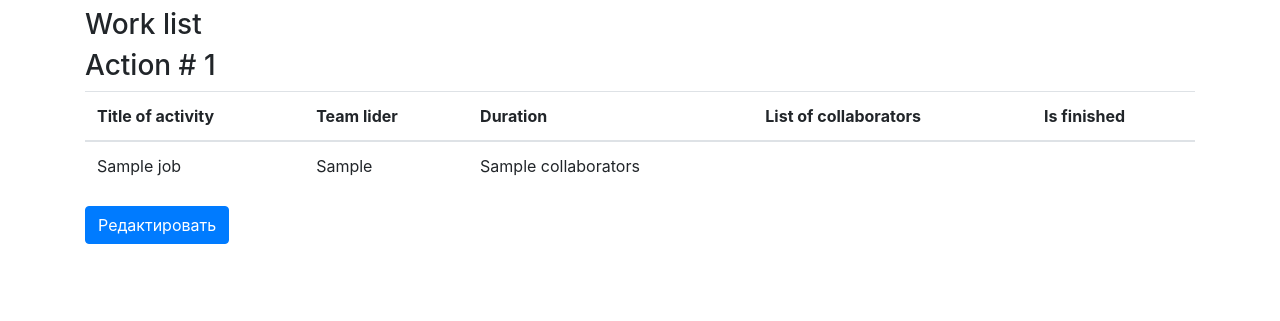
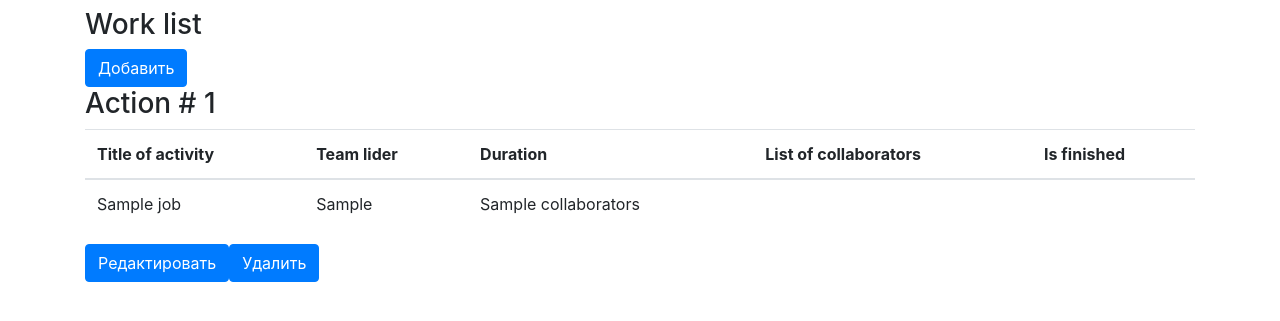
Before and after one commit to handwriter/model-user-authoritzation, a Flask app: template templates/works_log.html in a window 1280 px wide. Shown: the part 85-406 px from the top of the page. Run offline with Flask 2, Linux system fonts and the light colour scheme; a user stored in the database is signed in; the template is opened without the code that fills it: most values are stand-ins (such as "Sample title", 1, 10 or a date in 2020); some libraries are stand-ins or nearby versions.

Commit message:
Added buttons

```diff
--- a/main.py
+++ b/main.py
@@ -37,13 +37,7 @@ def login():
 
 
 @app.route('/')
-@app.route('/index')
-def index():
-    return render_template('base.html', title='Главная')
-
-
 @app.route('/works_log')
-@login_required
 def works_log():
     config = {'title': 'Works log',
               'db_jobs': session.query(Jobs).all(),
--- a/templates/works_log.html
+++ b/templates/works_log.html
@@ -2,6 +2,9 @@
 
 {% block content %}
 <h3>Work list</h3>
+{% if current_user.is_authenticated %}
+<a class="btn btn-primary " href="/register_job">Добавить</a>
+{% endif %}
 {% for item in db_jobs %}
 <h3>Action # {{ item.id }}</h3>
 <table class="table">
@@ -29,7 +32,7 @@
   </tbody>
 </table>
 {% if current_user.is_authenticated %}
-<a class="btn btn-primary " href="/jobs/{{ loop.index }}">Редактировать</a>
+<a class="btn btn-primary " href="/jobs/{{ loop.index }}">Редактировать</a><a class="btn btn-primary " href="/jobs_delete/{{ loop.index }}">Удалить</a>
 {% endif %}
 {% endfor %}
 {% endblock %}
```
